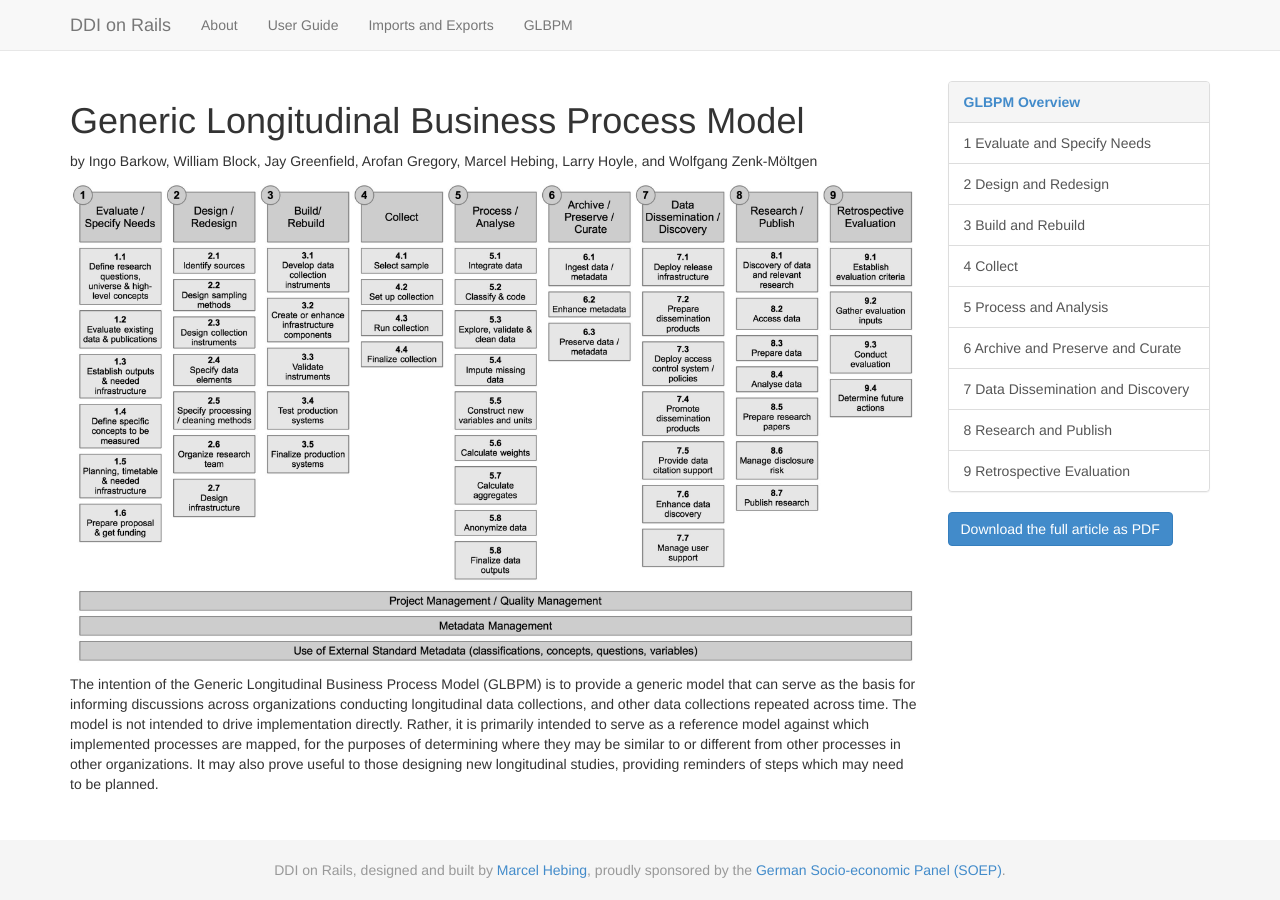
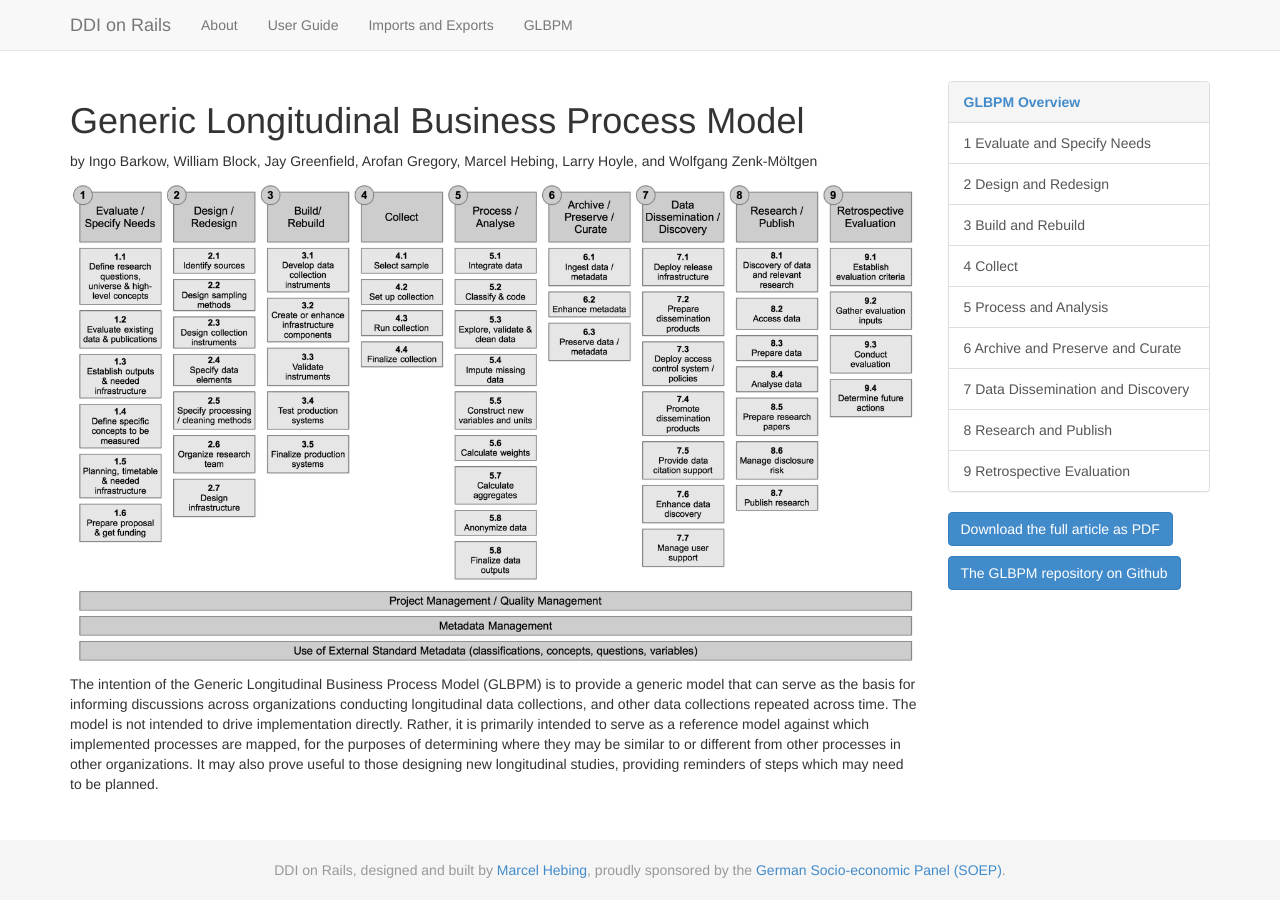
Before and after one commit to ddionrails/glbpm, a Jekyll site: the page built from index.html, in a window 1280 px wide. Built offline with Jekyll 4.4.1, drawn with Linux system fonts in a browser that asks for light colours.

Commit message:
Update glbpm.html

```diff
--- a/_layouts/glbpm.html
+++ b/_layouts/glbpm.html
@@ -20,9 +20,12 @@
         </div>
         <div class="col-sm-3">
           {% include process_steps.html %}
-          <a href="GLBPM.pdf" class="btn btn-primary">
+          <p><a href="GLBPM.pdf" class="btn btn-primary" target="_blank">
             Download the full article as PDF
-          </a>
+          </a></p>
+          <p><a href="https://github.com/ddionrails/glbpm" class="btn btn-primary" target="_blank">
+            The GLBPM repository on Github
+          </a></p>
         </div>
       </div>
     </div>
```
